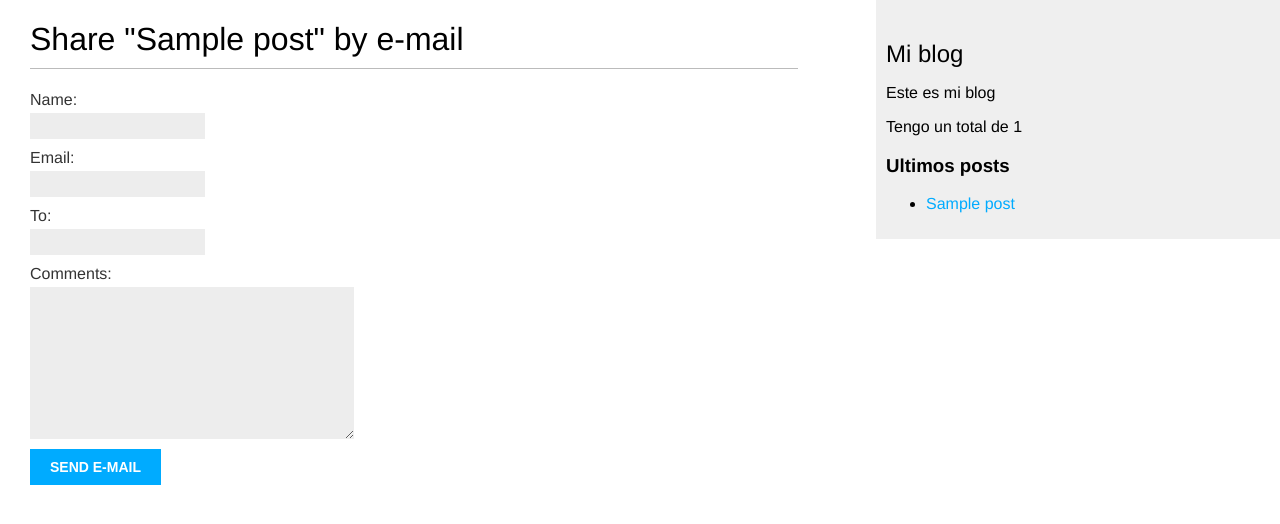
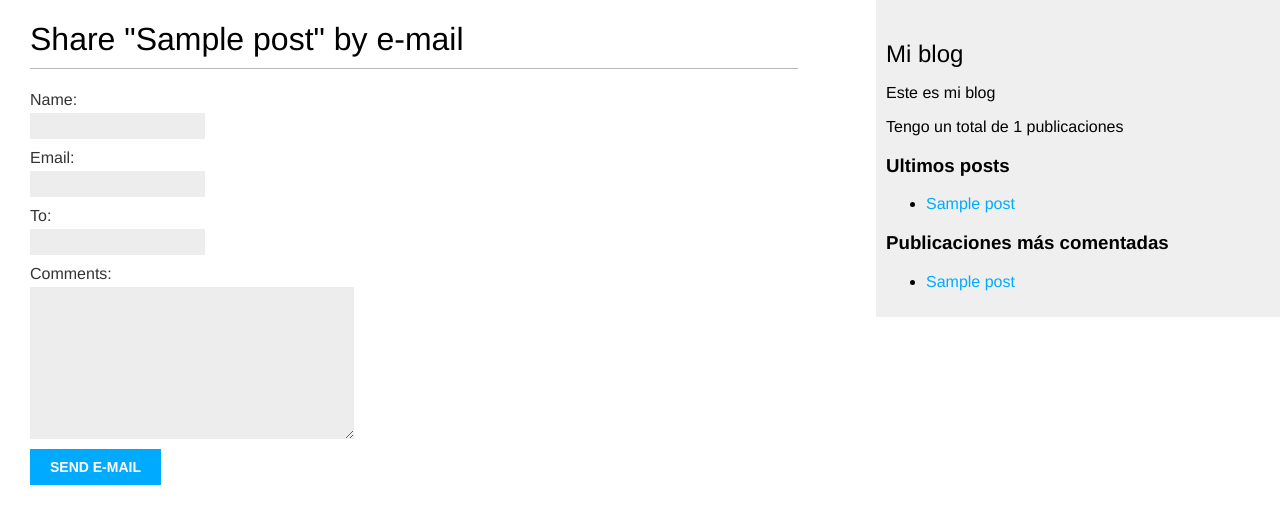
Before and after one commit to arizamoisesco/blog-django, a Django app: page /blog/1/share/ in a window 1280 px wide. Shown: the top 524 px of the page. Run offline with Django 4.2, Linux system fonts and the light colour scheme; tables that the repository leaves empty hold one stand-in row (values such as "Sample post").

Commit message:
Created template tag that return query sets for most commented posts

```diff
--- a/blog/templates/blog/base.html
+++ b/blog/templates/blog/base.html
@@ -17,9 +17,18 @@
     <div class="sidebar">
         <h2>Mi blog</h2>
         <p>Este es mi blog</p>
-        <p>Tengo un total de {% total_posts %} </p>
+        <p>Tengo un total de {% total_posts %} publicaciones</p>
         <h3>Ultimos posts</h3>
         {% show_latest_posts 3 %}
+        <h3>Publicaciones más comentadas</h3>
+        {% get_most_commented_posts as most_commented_posts %}
+        <ul>
+            {% for post in most_commented_posts %}
+            <li>
+                <a href="{{ post.get_absolute_url }}">{{ post.title }}</a>
+            </li>
+            {% endfor %}
+        </ul>
     </div>
 </body>
 </html>
--- a/blog/templatetags/blog_tags.py
+++ b/blog/templatetags/blog_tags.py
@@ -1,5 +1,6 @@
 from django import template
 from ..models import Post
+from django.db.models import Count
 
 register = template.Library()
 
@@ -11,3 +12,9 @@ def total_posts():
 def show_latest_posts(count=5):
     latest_posts = Post.published.order_by('-publish')[:count]
     return {'latest_posts': latest_posts}
+
+@register.simple_tag
+def get_most_commented_posts(count=5):
+    return Post.published.annotate(
+        total_comments=Count('comments')
+    ).order_by('-total_comments')[:count]
```
